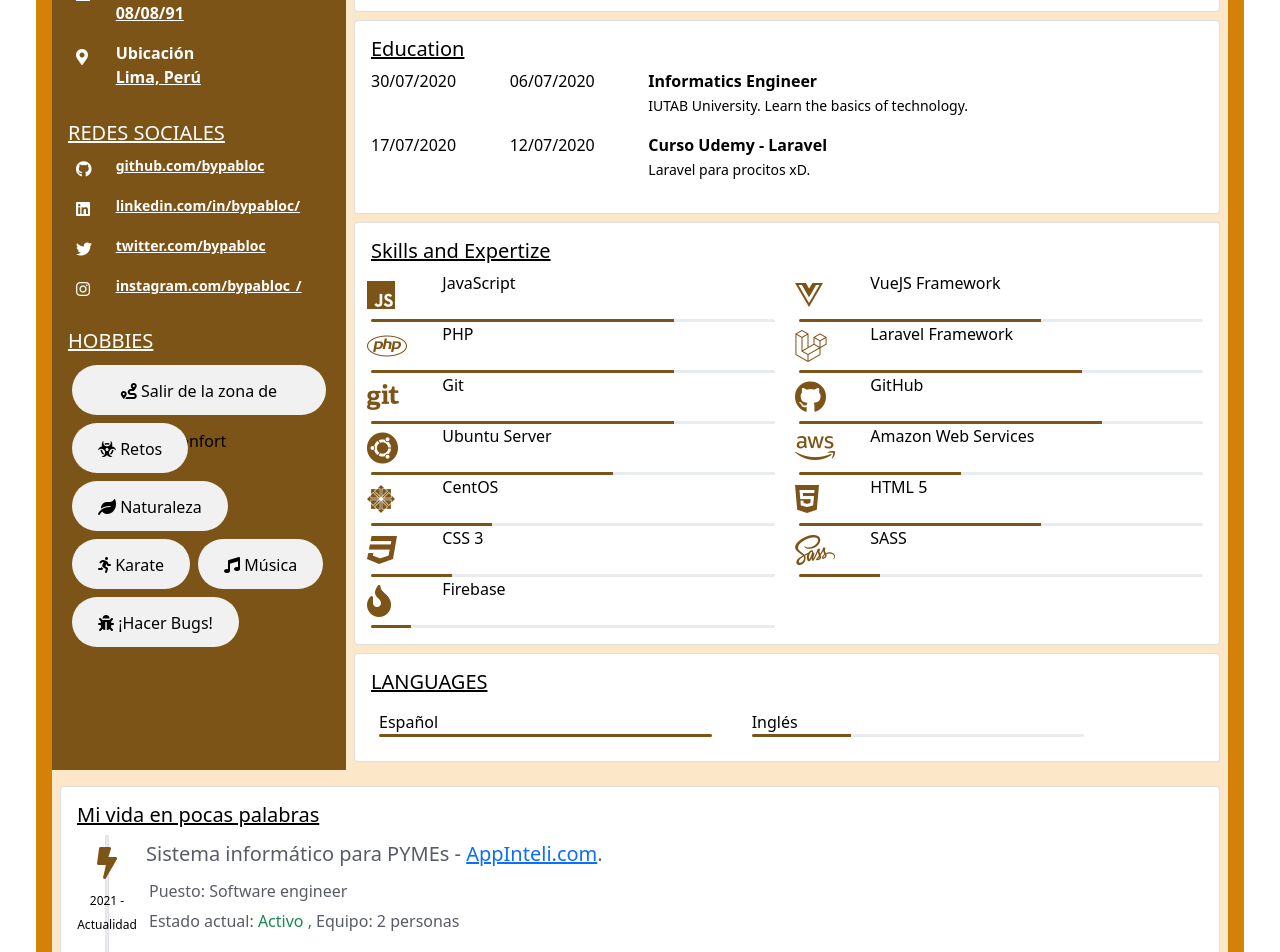
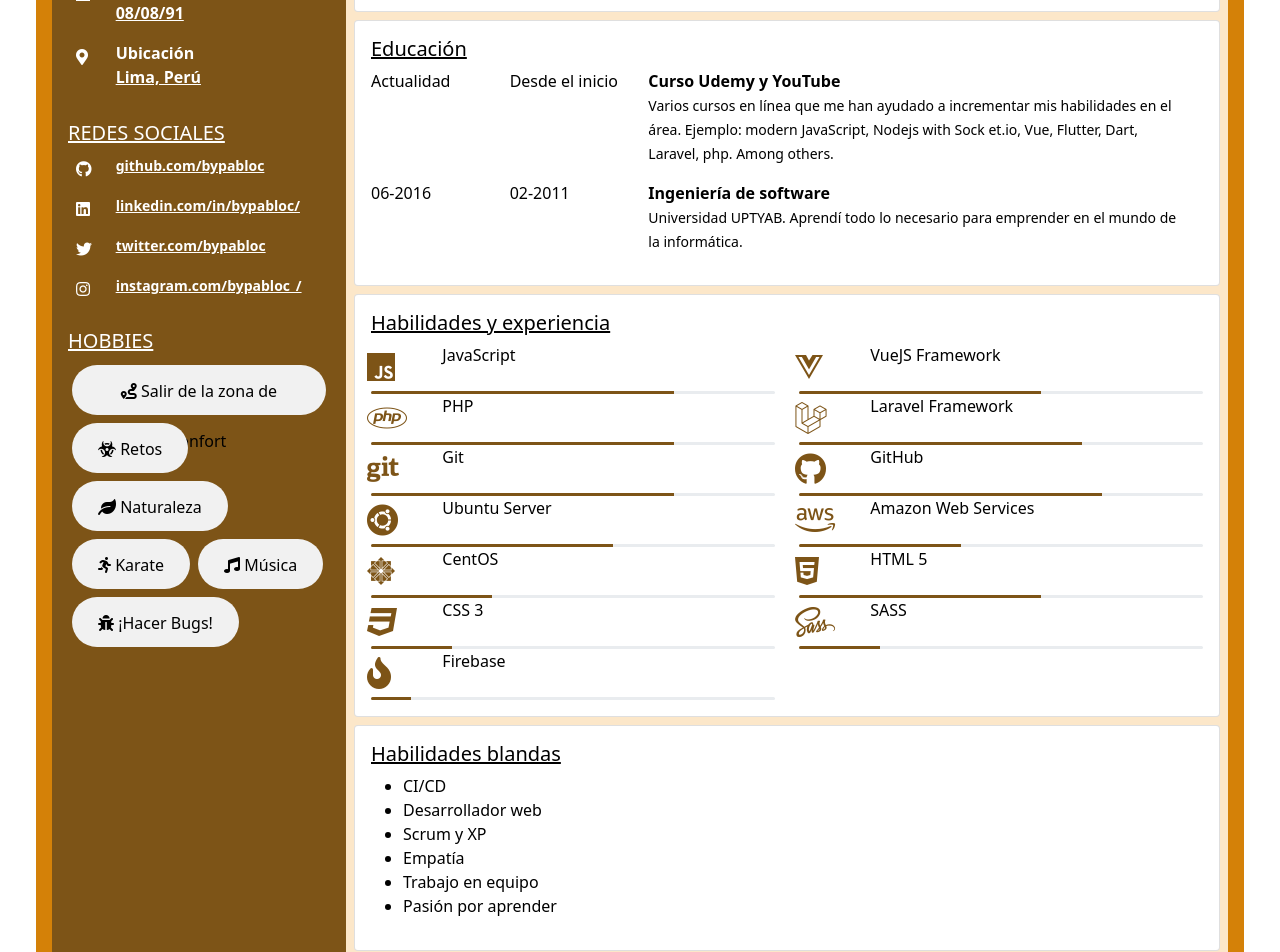
Before and after one commit to bypabloc/template-cv-vue-personal, a Vue app: page / in a window 1280 px wide. Shown: the part 560-1512 px from the top of the page. Built offline with nearby package versions, Linux system fonts and the light colour scheme; what vue-sweetalert2 would draw is missing.

Commit message:
soft skills

```diff
--- a/src/views/admin/Dashboard.vue
+++ b/src/views/admin/Dashboard.vue
@@ -22,6 +22,7 @@
                             <proud/>
                             <education/>
                             <skills/>
+                            <soft-skills/>
                             <languages/>
                         </div>
                         <div :class="'col-12 col-sm-12 col-md-12 col-lg-12 col-xl-12 col-xxl-12 theme-'+[theme]+'-100 p-2'">
@@ -40,6 +41,7 @@ import iam from './Iam'
 import proud from './Proud'
 import education from './Education'
 import skills from './Skills'
+import SoftSkills from './SoftSkills'
 import info from './Info'
 import socials from './Socials'
 import hobbies from './Hobbies'
@@ -52,6 +54,7 @@ export default {
     components: {
         // Colors,
         skills,
+        SoftSkills,
         education,
         proud,
         name,
--- a/src/views/admin/Education.vue
+++ b/src/views/admin/Education.vue
@@ -7,8 +7,8 @@
 
             <div class="row" v-for="(value, index) in education" :key="index">
                 <div class="row">
-                    <span class="col-2">{{ moment(value.range.end, 'DD-MM-YYYY').format('DD/MM/YYYY') }}</span>
-                    <span class="col-2">{{ moment(value.range.start, 'DD-MM-YYYY').format('DD/MM/YYYY') }}</span>
+                    <span class="col-2">{{ value.range.end }}</span>
+                    <span class="col-2">{{ value.range.start }}</span>
                     <div class="col-8">
                         <p>
                             <strong>
@@ -37,23 +37,27 @@ export default {
     name: 'Education',
     data() {
         return {
-            title: "Education",
+            title: "Educación",
             education: [
                 {
                     range: {
-                        start: '06-07-2020',
-                        end: '30-07-2020',
+                        end: 'Actualidad',
+                        start: 'Desde el inicio',
                     },
-                    title: 'Informatics Engineer',
-                    description: 'IUTAB University. Learn the basics of technology.',
+                    title: 'Curso Udemy y YouTube',
+                    description: `
+                        Varios cursos en línea que me han ayudado a incrementar mis
+                        habilidades en el área. Ejemplo: modern JavaScript, Nodejs with
+                        Sock et.io, Vue, Flutter, Dart, Laravel, php. Among others.
+                    `,
                 },
                 {
                     range: {
-                        start: '12-07-2020',
-                        end: '17-07-2020',
+                        end: '06-2016',
+                        start: '02-2011',
                     },
-                    title: 'Curso Udemy - Laravel',
-                    description: 'Laravel para procitos xD.',
+                    title: 'Ingeniería de software',
+                    description: 'Universidad UPTYAB. Aprendí todo lo necesario para emprender en el mundo de la informática.',
                 },
             ],
             modelConfig: {
--- a/src/views/admin/Skills.vue
+++ b/src/views/admin/Skills.vue
@@ -33,7 +33,7 @@ export default {
     name: 'Skills',
     data() {
         return {
-            title: "Skills and Expertize",
+            title: "Habilidades y experiencia",
             skills: [
                 {
                     icon: 'fab fa-js',
--- /dev/null
+++ b/src/views/admin/SoftSkills.vue
@@ -0,0 +1,44 @@
+<template>
+    <div class="card mt-2">
+        <div class="card-body">
+            <h5 class="card-title">
+                <Title :text="title"/>
+            </h5>
+            <div class="row">
+                <div class="col-12">
+                    <ul>
+                        <li v-for="(item, i) in skills" :key="i">
+                            {{ item }}
+                        </li>
+                    </ul>
+                </div>
+            </div>
+        </div>
+    </div>
+
+</template>
+
+<script>
+
+import Title from './Title'
+
+export default {
+    name: 'SoftSkills',
+    data() {
+        return {
+            title: "Habilidades blandas",
+            skills: [
+                'CI/CD',
+                'Desarrollador web',
+                'Scrum y XP',
+                'Empatía',
+                'Trabajo en equipo',
+                'Pasión por aprender',
+            ],
+        }
+    },
+    components: {
+        Title,
+    },
+}
+</script>
```
